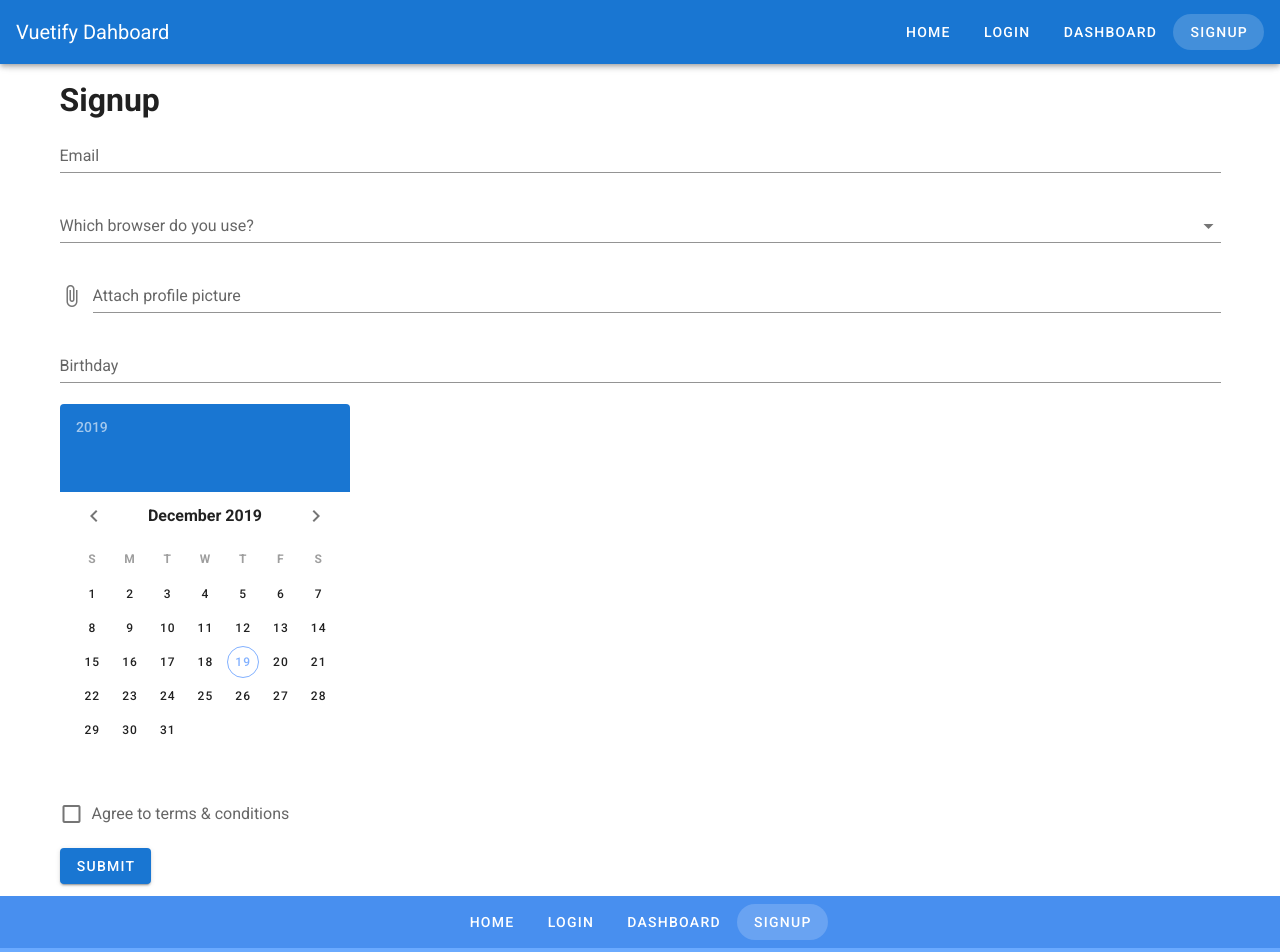
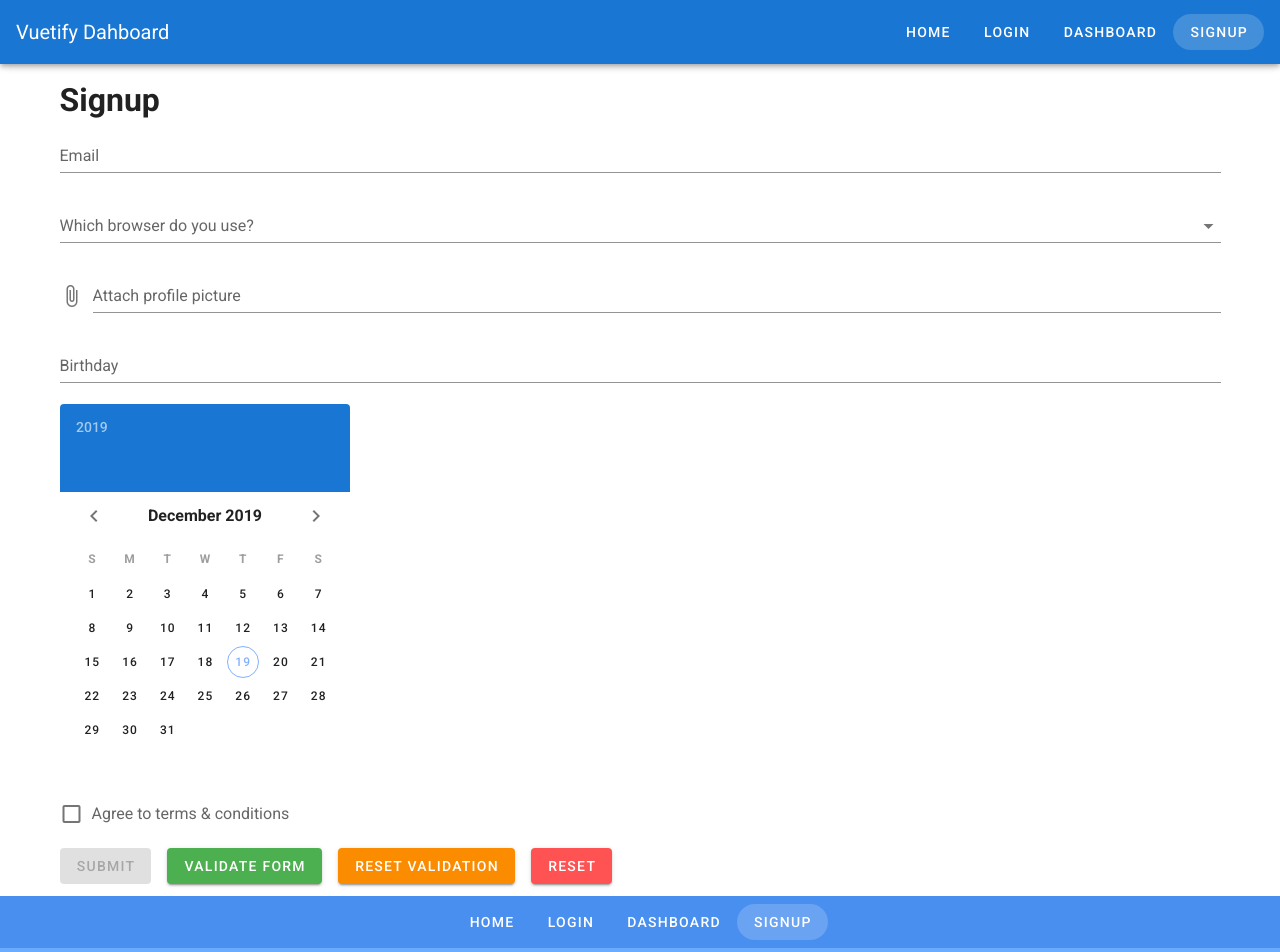
Before and after one commit to OussamaAlouat/vue-vuetify, a Vue app: page /signup in a window 1280 px wide. Shown: the top 952 px of the page. Built offline with nearby package versions, Linux system fonts and the light colour scheme.

Commit message:
Added neq validation rules for the form

```diff
--- a/src/views/Signup.vue
+++ b/src/views/Signup.vue
@@ -3,10 +3,13 @@
     <v-row>
       <v-col>
         <h1>Signup</h1>
-        <v-form>
+        <v-form ref="signUpForm" v-model="formValidity">
           <v-text-field
             label="Email"
             type="email"
+            v-model="email"
+            :rules="emailRules"
+            required
           >
           </v-text-field>
           <v-autocomplete
@@ -22,8 +25,23 @@
           >
           </v-text-field>
           <v-date-picker v-model="birthday"></v-date-picker>
-          <v-checkbox label="Agree to terms & conditions"></v-checkbox>
-          <v-btn type="submit" color="primary">Submit</v-btn>
+          <v-checkbox
+            v-model="agreeToTerms"
+            label="Agree to terms & conditions"
+            :rules="agreeToTermsRules"
+            required
+          ></v-checkbox>
+          <v-btn
+            class="mr-4"
+            type="submit"
+            color="primary"
+            :disabled="!formValidity"
+          >
+            Submit
+          </v-btn>
+          <v-btn class="mr-4" color="success" @click="validateForm">Validate Form</v-btn>
+          <v-btn class="mr-4" color="warning" @click="resetValidation">Reset Validation</v-btn>
+          <v-btn color="error" @click="resetForm">Reset</v-btn>
         </v-form>
       </v-col>
     </v-row>
@@ -33,6 +51,19 @@
 <script>
 export default {
   data: () => ({
+    agreeToTerms: false,
+    agreeToTermsRules: [
+      value => !!value || 'You must agree to the terms and conditions to sign un for an account',
+    ],
+    email: '',
+    emailRules: [
+      value => !!value || 'Email is required',
+      value => value.indexOf('@') !== 0 || 'Email should have a username',
+      value => value.includes('@') || 'Email should includes an @ symbol',
+      value => value.indexOf('.') - value.indexOf('@') > 1 || 'Email should contain a valid domain',
+      value => value.indexOf('.') <= value.length - 3 || 'Email should contain a valid domain extension',
+    ],
+
     browsers: [
       'Chrome',
       'Firefox',
@@ -41,10 +72,18 @@
       'Brave',
     ],
     birthday: '',
+    formValidity: false,
   }),
+  methods: {
+    resetValidation() {
+      this.$refs.signUpForm.resetValidation();
+    },
+    resetForm() {
+      this.$refs.signUpForm.reset();
+    },
+    validateForm() {
+      this.$refs.signUpForm.validate();
+    }
+  },
 };
 </script>
-
-<style lang="scss" scoped>
-
-</style>
```
